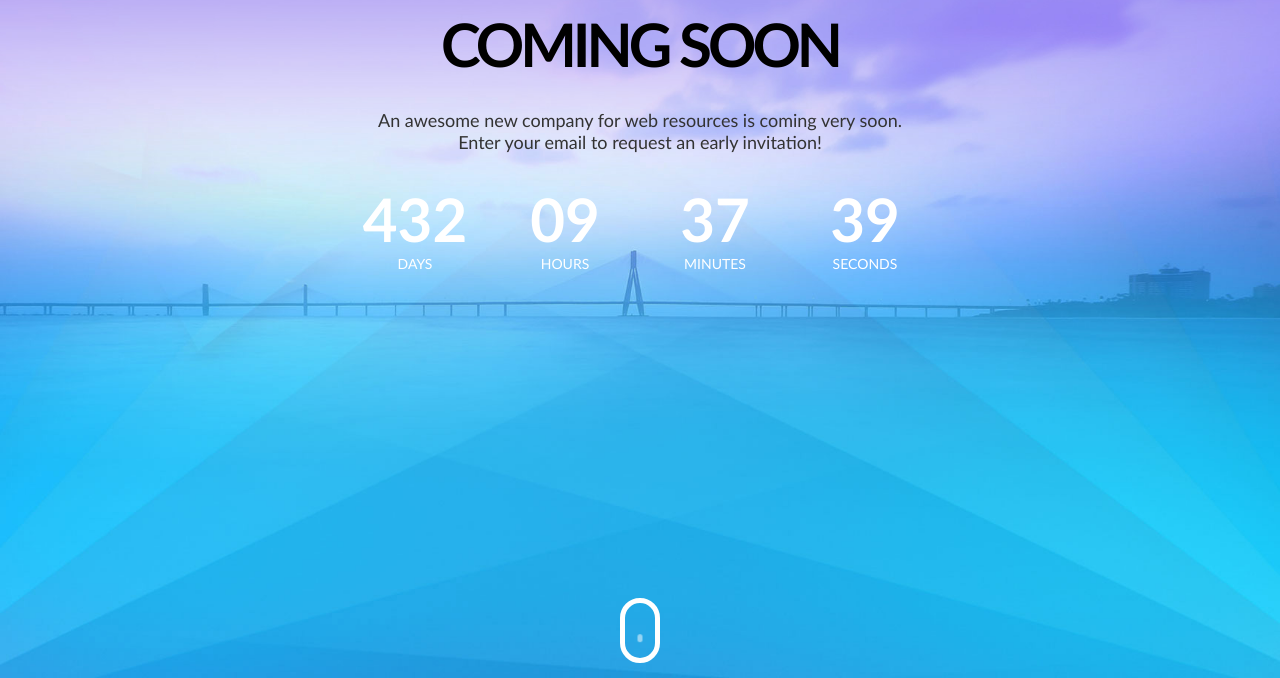
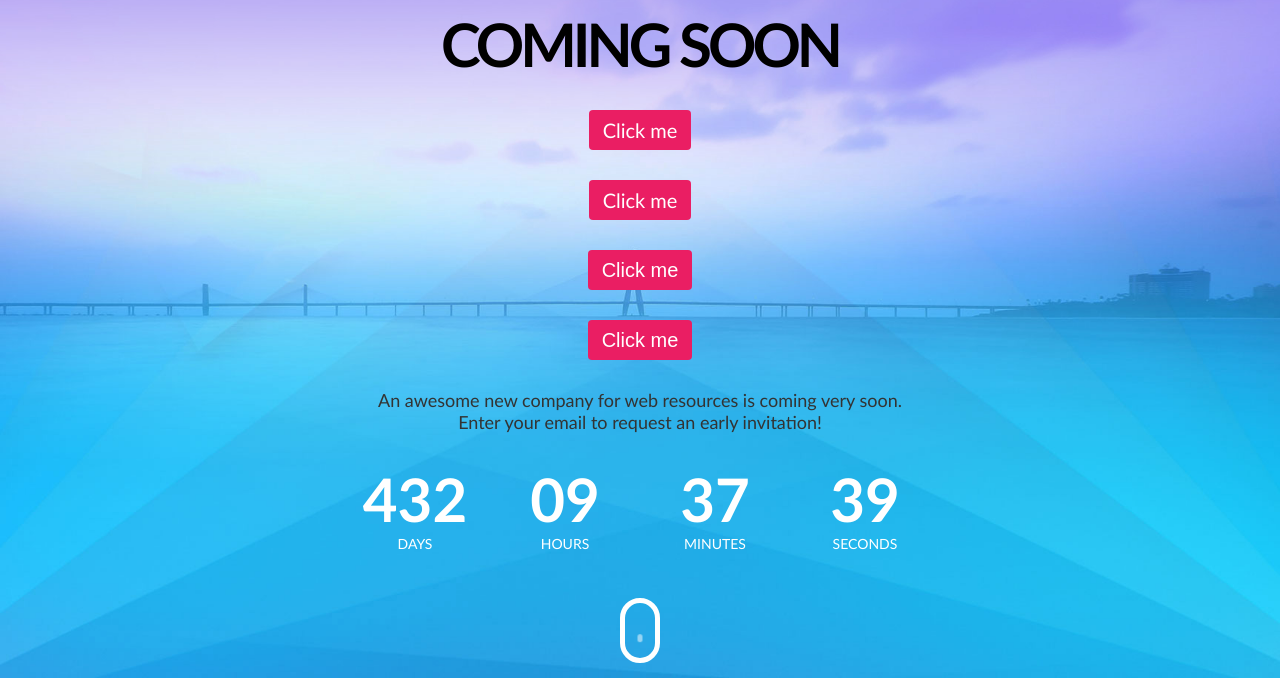
Before and after one commit to Spectatour/05-coming-soon, a website: page index.html in a window 1280 px wide. Shown: the part 122-800 px from the top of the page. Drawn offline with Linux system fonts and the light colour scheme.

Commit message:
Revert test

```diff
--- a/index.html
+++ b/index.html
@@ -22,6 +22,13 @@
         <div class="short-row">
             <img class="logo" src="./img/2.png" alt="Logo">
             <h1 class="main-title">Coming soon</h1>
+
+            <div class="btn">Click me</div>
+            <a href="#" class="btn">Click me</a>
+            <button class="btn">Click me</button>
+            <input class="btn" type="button" value="Click me">
+
+
             <p class="main-description">An awesome new company for web resources is coming very soon.<br> Enter your email to request an early invitation!</p>
             <div class="clock">
                 <div class="time">
```
